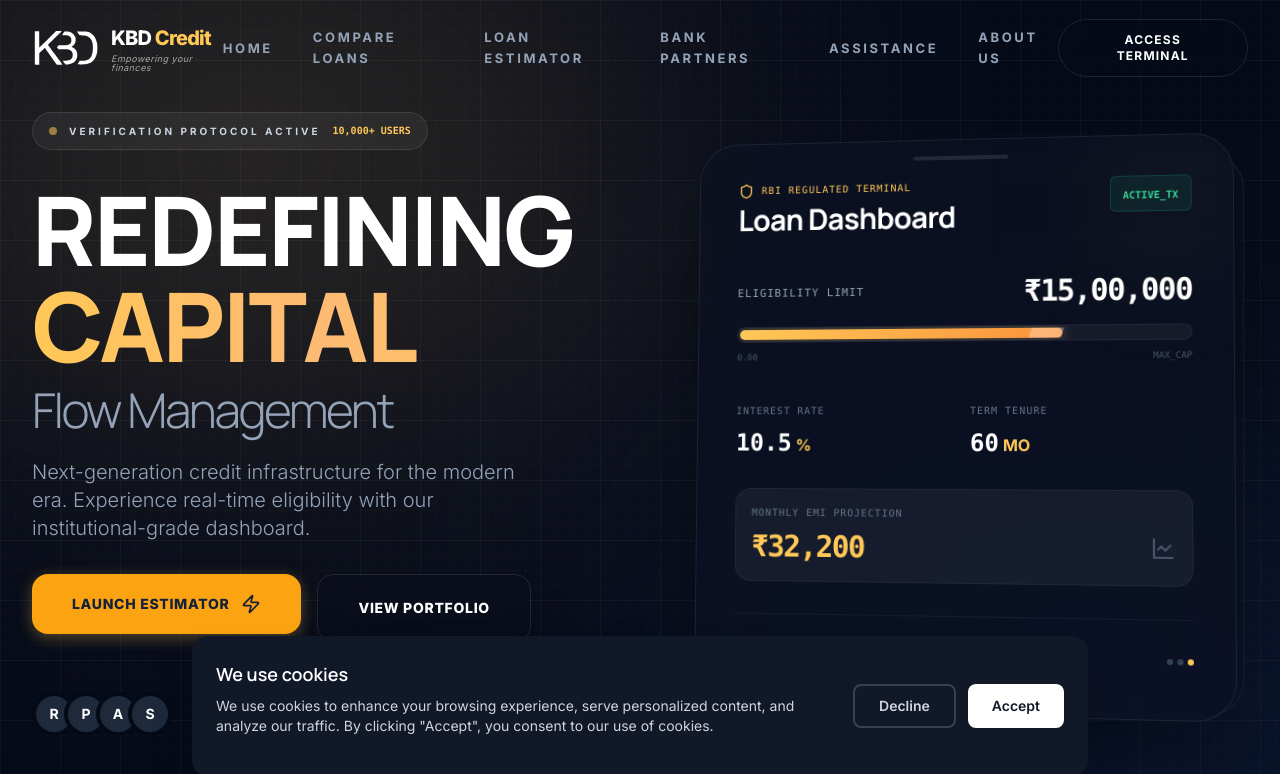
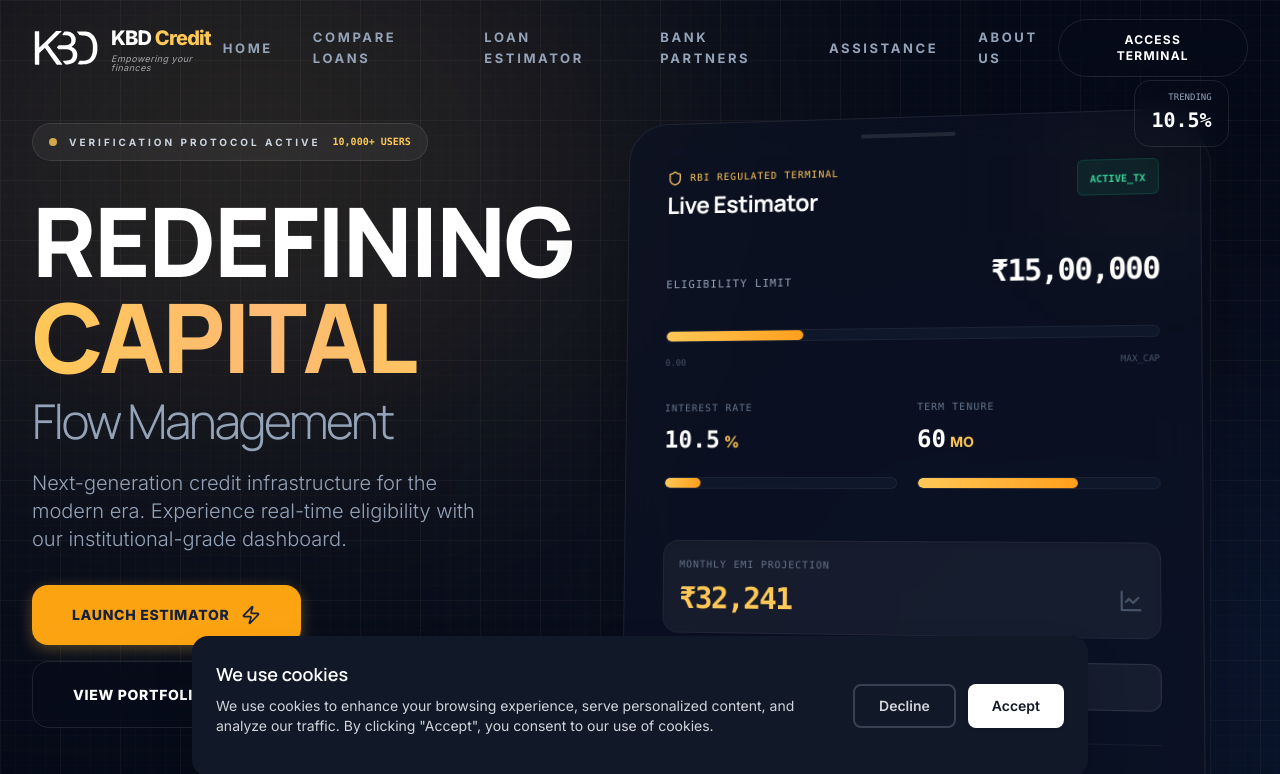
Before and after one commit to kbdcreditsolutions/KBDV2, a Next.js app: page / in a window 1280 px wide. Shown: the top 774 px of the page. Built offline with nearby package versions, Linux system fonts and the light colour scheme.

Commit message:
feat: embed interactive loan estimator into hero section, remove standalone section

```diff
--- a/src/app/page.tsx
+++ b/src/app/page.tsx
@@ -3,7 +3,6 @@
     Hero,
     HowItWorks,
     LoanCategories,
-    LoanEstimator,
     WhyKBD,
     Testimonials,
     CTASection,
@@ -17,7 +16,6 @@
                 <Hero />
                 <HowItWorks />
                 <LoanCategories />
-                <LoanEstimator />
                 <WhyKBD />
                 <Testimonials />
                 <CTASection />
--- a/src/components/home/hero.tsx
+++ b/src/components/home/hero.tsx
@@ -1,11 +1,64 @@
 'use client';
 
 import * as React from 'react';
+import { useState } from 'react';
 import Link from 'next/link';
-import { Zap, Shield, TrendingUp, LineChart } from 'lucide-react';
+import { Zap, Shield, TrendingUp, LineChart, CalendarClock } from 'lucide-react';
 import { motion } from 'framer-motion';
+import { Slider } from '@/components/ui/slider';
+import { Modal } from '@/components/ui/modal';
 
 export const Hero: React.FC = () => {
+    // Loan Estimator State
+    const [amount, setAmount] = useState(1500000);
+    const [rate, setRate] = useState(10.5);
+    const [tenure, setTenure] = useState(60);
+    const [isScheduleOpen, setIsScheduleOpen] = useState(false);
+
+    // EMI Calculation
+    const calculateEMI = () => {
+        const monthlyRate = rate / 12 / 100;
+        const emi =
+            (amount * monthlyRate * Math.pow(1 + monthlyRate, tenure)) /
+            (Math.pow(1 + monthlyRate, tenure) - 1);
+        return Math.round(emi);
+    };
+
+    const emi = calculateEMI();
+
+    // Amortization Schedule
+    const generateSchedule = () => {
+        const schedule = [];
+        let balance = amount;
+        const monthlyRate = rate / 12 / 100;
+        const monthlyEMI = emi;
+
+        for (let i = 1; i <= tenure; i++) {
+            const interest = balance * monthlyRate;
+            const principal = monthlyEMI - interest;
+            const closingBalance = balance - principal;
+
+            schedule.push({
+                month: i,
+                opening: balance,
+                emi: monthlyEMI,
+                interest: interest,
+                principal: principal,
+                closing: closingBalance > 0 ? closingBalance : 0
+            });
+            balance = closingBalance;
+        }
+        return schedule;
+    };
+
+    // Formatters
+    const formatCurrency = (val: number) =>
+        new Intl.NumberFormat("en-IN", {
+            style: "currency",
+            currency: "INR",
+            maximumFractionDigits: 0,
+        }).format(val);
+
     return (
         <section className="relative min-h-screen bg-[#050A18] overflow-hidden">
             {/* Grid Pattern Background */}
@@ -44,7 +97,7 @@
                         initial={{ opacity: 0, y: 20 }}
                         animate={{ opacity: 1, y: 0 }}
                         transition={{ duration: 0.6 }}
-                        className="lg:col-span-6 space-y-8"
+                        className="lg:col-span-5 space-y-8"
                     >
                         {/* Status Badge */}
                         <div className="inline-flex items-center space-x-3 px-4 py-2.5 rounded-full bg-white/5 border border-white/10 backdrop-blur-md">
@@ -115,17 +168,17 @@
                         </div>
                     </motion.div>
 
-                    {/* Right - Dashboard Card */}
+                    {/* Right - Interactive Loan Estimator Widget */}
                     <motion.div
                         initial={{ opacity: 0, scale: 0.95 }}
                         animate={{ opacity: 1, scale: 1 }}
                         transition={{ duration: 0.6, delay: 0.2 }}
-                        className="lg:col-span-6 relative hidden lg:block"
+                        className="lg:col-span-7 relative"
                     >
-                        <div className="relative w-full max-w-[540px] mx-auto">
+                        <div className="relative w-full max-w-[580px] mx-auto lg:ml-auto">
                             {/* Stacked Card Background */}
                             <div
-                                className="absolute inset-0 rounded-[40px] z-0 bg-[rgba(11,17,33,0.4)] backdrop-blur-[10px] border border-white/[0.08]"
+                                className="absolute inset-0 rounded-[30px] lg:rounded-[40px] z-0 bg-[rgba(11,17,33,0.4)] backdrop-blur-[10px] border border-white/[0.08] hidden lg:block"
                                 style={{
                                     transform: 'perspective(1000px) translateZ(-40px) translateX(20px) translateY(10px) rotateY(-5deg)',
                                 }}
@@ -133,7 +186,7 @@
 
                             {/* Main Dashboard Card */}
                             <div
-                                className="relative z-10 rounded-[40px] p-8 lg:p-10 overflow-hidden shadow-[0_50px_100px_-20px_rgba(0,0,0,0.5)] bg-[rgba(11,17,33,0.7)] backdrop-blur-[20px] border border-white/[0.08]"
+                                className="relative z-10 rounded-[30px] lg:rounded-[40px] p-6 sm:p-8 lg:p-10 overflow-hidden shadow-[0_50px_100px_-20px_rgba(0,0,0,0.5)] bg-[rgba(11,17,33,0.7)] backdrop-blur-[20px] border border-white/[0.08]"
                                 style={{
                                     transform: 'perspective(1000px) rotateY(-5deg) rotateX(2deg)',
                                 }}
@@ -145,7 +198,7 @@
                                 <div className="absolute top-4 left-1/2 -translate-x-1/2 w-24 h-1 bg-white/10 rounded-full" />
 
                                 {/* Header */}
-                                <div className="flex justify-between items-start mb-10">
+                                <div className="flex justify-between items-start mb-10 mt-2">
                                     <div>
                                         <div className="flex items-center gap-2 mb-1">
                                             <Shield className="w-4 h-4 text-[#FFC857]" />
@@ -153,84 +206,117 @@
                                                 RBI REGULATED TERMINAL
                                             </span>
                                         </div>
-                                        <h2 className="text-2xl lg:text-3xl font-bold text-white tracking-tight">
-                                            Loan Dashboard
+                                        <h2 className="text-xl lg:text-2xl font-bold text-white tracking-tight">
+                                            Live Estimator
                                         </h2>
                                     </div>
-                                    <div className="bg-emerald-500/10 border border-emerald-500/20 px-3 py-1 rounded-md">
+                                    <div className="bg-emerald-500/10 border border-emerald-500/20 px-3 py-1 rounded-md hidden sm:block">
                                         <span className="text-[10px] font-mono font-bold text-emerald-400">
                                             ACTIVE_TX
                                         </span>
                                     </div>
                                 </div>
 
-                                {/* Eligibility Meter */}
-                                <div className="mb-10">
-                                    <div className="flex justify-between items-center mb-4">
+                                {/* Main Limit Section */}
+                                <div className="mb-8">
+                                    <div className="flex justify-between items-end mb-4">
                                         <span className="text-[11px] font-mono uppercase tracking-widest text-slate-400">
                                             Eligibility Limit
                                         </span>
-                                        <span className="text-2xl lg:text-3xl font-bold text-white font-mono tracking-tighter">
-                                            ₹15,00,000
+                                        <span className="text-2xl lg:text-3xl font-bold text-white font-mono tracking-tighter tabular-nums">
+                                            {formatCurrency(amount)}
                                         </span>
                                     </div>
-                                    <div className="relative h-4 bg-white/5 rounded-full overflow-hidden border border-white/5 p-[2px]">
-                                        <div className="absolute inset-y-[2px] left-[2px] bg-gradient-to-r from-[#FFC857] to-orange-400 rounded-full w-[72%] shadow-[0_0_15px_rgba(255,200,87,0.4)]">
-                                            <div className="absolute top-0 right-0 bottom-0 w-8 bg-white/30 skew-x-[-20deg]" />
-                                        </div>
-                                    </div>
+
+                                    {/* Eligibility Slider */}
+                                    <Slider
+                                        min={100000}
+                                        max={5000000}
+                                        step={10000}
+                                        value={amount}
+                                        onChange={(e) => setAmount(Number(e.target.value))}
+                                        className="h-10"
+                                    />
+
                                     <div className="flex justify-between mt-2">
                                         <span className="text-[9px] font-mono text-slate-600">0.00</span>
                                         <span className="text-[9px] font-mono text-slate-600">MAX_CAP</span>
                                     </div>
                                 </div>
 
-                                {/* Stats Grid */}
-                                <div className="grid grid-cols-2 gap-5">
+                                {/* Metrics Grid */}
+                                <div className="grid grid-cols-2 gap-4 lg:gap-5">
+                                    {/* Interest Rate */}
                                     <div className="space-y-2 group">
                                         <div className="text-[10px] font-mono uppercase tracking-widest text-slate-500">
                                             Interest Rate
                                         </div>
                                         <div className="flex items-baseline gap-1">
-                                            <span className="text-2xl font-bold text-white font-mono">10.5</span>
+                                            <span className="text-xl lg:text-2xl font-bold text-white font-mono tabular-nums">{rate.toFixed(1)}</span>
                                             <span className="text-[#FFC857] font-bold">%</span>
                                         </div>
+                                        <Slider
+                                            min={8}
+                                            max={24}
+                                            step={0.1}
+                                            value={rate}
+                                            onChange={(e) => setRate(Number(e.target.value))}
+                                            className="py-2"
+                                        />
                                         <div className="h-0.5 w-0 group-hover:w-full transition-all duration-500 opacity-50 bg-gradient-to-r from-[#FFC857] to-transparent" />
                                     </div>
 
+                                    {/* Tenure */}
                                     <div className="space-y-2 group">
                                         <div className="text-[10px] font-mono uppercase tracking-widest text-slate-500">
                                             Term Tenure
                                         </div>
                                         <div className="flex items-baseline gap-1">
-                                            <span className="text-2xl font-bold text-white font-mono">60</span>
-                                            <span className="text-[#FFC857] font-bold">MO</span>
+                                            <span className="text-xl lg:text-2xl font-bold text-white font-mono tabular-nums">{tenure}</span>
+                                            <span className="text-[#FFC857] font-bold text-sm">MO</span>
                                         </div>
+                                        <Slider
+                                            min={12}
+                                            max={84}
+                                            step={6}
+                                            value={tenure}
+                                            onChange={(e) => setTenure(Number(e.target.value))}
+                                            className="py-2"
+                                        />
                                         <div className="h-0.5 w-0 group-hover:w-full transition-all duration-500 opacity-50 bg-gradient-to-r from-[#FFC857] to-transparent" />
                                     </div>
 
                                     {/* EMI Card */}
-                                    <div className="col-span-2 space-y-2 bg-white/5 p-4 rounded-2xl border border-white/5">
+                                    <div className="col-span-2 space-y-2 bg-white/5 p-4 rounded-2xl border border-white/5 shadow-inner mt-2">
                                         <div className="text-[10px] font-mono uppercase tracking-widest text-slate-500">
                                             Monthly EMI Projection
                                         </div>
                                         <div className="flex items-baseline justify-between">
-                                            <span className="text-3xl font-extrabold text-[#FFC857] font-mono tracking-tighter">
-                                                ₹32,200
+                                            <span className="text-2xl sm:text-3xl font-extrabold text-[#FFC857] font-mono tracking-tighter tabular-nums">
+                                                {formatCurrency(emi)}
                                             </span>
-                                            <LineChart className="w-6 h-6 text-slate-600" />
+                                            <LineChart className="w-5 h-5 lg:w-6 lg:h-6 text-slate-600" />
                                         </div>
                                     </div>
                                 </div>
 
+                                {/* View Schedule Button */}
+                                <button
+                                    onClick={() => setIsScheduleOpen(true)}
+                                    className="w-full mt-6 py-3 px-4 rounded-xl border border-white/10 bg-white/5 hover:bg-white/10 flex items-center justify-center gap-2 text-sm font-bold text-white transition-all group focus:outline-none focus:ring-2 focus:ring-[#FFC857]/50"
+                                >
+                                    <CalendarClock className="w-4 h-4 text-[#FFC857] group-hover:scale-110 transition-transform" />
+                                    <span>View Amortization Schedule</span>
+                                </button>
+
                                 {/* Footer */}
                                 <div className="mt-8 pt-6 border-t border-white/5 flex items-center justify-between">
                                     <div className="flex items-center gap-3">
-                                        <div className="w-8 h-8 rounded-full bg-blue-500/20 flex items-center justify-center">
+                                        <div className="w-8 h-8 rounded-full bg-blue-500/10 flex items-center justify-center hidden sm:flex">
                                             <TrendingUp className="w-4 h-4 text-blue-400" />
                                         </div>
-                                        <span className="text-[10px] font-mono text-slate-500 uppercase leading-tight">
-                                            Data integrity verified via<br />secure node 812-X
+                                        <span className="text-[9px] font-mono text-slate-500 uppercase leading-tight">
+                                            Calculations are estimates<br />Actual rates may vary
                                         </span>
                                     </div>
                                     <div className="flex gap-1">
@@ -242,7 +328,22 @@
                             </div>
 
                             {/* Floating Badge */}
-                            <div className="absolute -bottom-4 -left-4 z-20 px-5 py-3 rounded-2xl border border-white/10 shadow-2xl backdrop-blur-md bg-[linear-gradient(180deg,rgba(255,255,255,0.1)_0%,rgba(255,255,255,0)_100%),rgba(255,255,255,0.05)]">
+                            <motion.div
+                                initial={{ x: 20, opacity: 0 }}
+                                animate={{ x: 0, opacity: 1 }}
+                                transition={{ delay: 1, type: "spring" }}
+                                className="absolute -top-6 -right-6 lg:-top-8 lg:-right-8 z-20 px-4 py-3 rounded-2xl border border-white/10 shadow-2xl backdrop-blur-md bg-[linear-gradient(180deg,rgba(255,255,255,0.1)_0%,rgba(255,255,255,0)_100%),rgba(255,255,255,0.05)] hidden md:block"
+                            >
+                                <div className="text-[9px] font-mono text-slate-400 mb-1 leading-none text-right">TRENDING</div>
+                                <div className="flex items-center gap-1 justify-end">
+                                    <div className="text-xl font-bold text-white font-mono">
+                                        {rate.toFixed(1)}%
+                                    </div>
+                                </div>
+                            </motion.div>
+
+                            {/* Floating Live Offers Badge */}
+                            <div className="absolute -bottom-4 -left-4 z-20 px-5 py-3 rounded-2xl border border-white/10 shadow-2xl backdrop-blur-md bg-[linear-gradient(180deg,rgba(255,255,255,0.1)_0%,rgba(255,255,255,0)_100%),rgba(255,255,255,0.05)] hidden md:block">
                                 <div className="text-[9px] font-mono text-slate-400 mb-1">LIVE_OFFERS</div>
                                 <div className="text-2xl font-bold text-white">
                                     06<span className="text-xs text-emerald-400 ml-1">↑</span>
@@ -252,6 +353,47 @@
                     </motion.div>
                 </div>
             </div>
+
+            {/* Schedule Modal */}
+            <Modal isOpen={isScheduleOpen} onClose={() => setIsScheduleOpen(false)} title="Amortization Schedule">
+                <div className="space-y-4 max-h-[70vh] overflow-y-auto">
+                    <div className="flex justify-between items-center bg-gray-50 p-4 rounded-xl sticky top-0 z-10 shadow-sm border border-gray-100">
+                        <div>
+                            <p className="text-xs text-gray-500 uppercase font-bold tracking-wider mb-1">Loan Amount</p>
+                            <p className="font-bold text-lg text-gray-900 font-mono tracking-tight">{formatCurrency(amount)}</p>
+                        </div>
+                        <div className="text-right">
+                            <p className="text-xs text-gray-500 uppercase font-bold tracking-wider mb-1">Total Interest</p>
+                            <p className="font-bold text-lg text-orange-500 font-mono tracking-tight">
+                                {formatCurrency((emi * tenure) - amount)}
+                            </p>
+                        </div>
+                    </div>
+
+                    <div className="border border-gray-200 rounded-xl overflow-hidden shadow-sm">
+                        <table className="w-full text-sm text-left whitespace-nowrap">
+                            <thead className="bg-[#050A18] text-white">
+                                <tr>
+                                    <th className="px-4 py-3 font-medium text-xs tracking-wider uppercase text-slate-300">Mo</th>
+                                    <th className="px-4 py-3 font-medium text-xs tracking-wider uppercase text-slate-300">Principal</th>
+                                    <th className="px-4 py-3 font-medium text-xs tracking-wider uppercase text-slate-300">Interest</th>
+                                    <th className="px-4 py-3 font-medium text-xs tracking-wider uppercase text-slate-300 text-right">Balance</th>
+                                </tr>
+                            </thead>
+                            <tbody className="divide-y divide-gray-100 bg-white">
+                                {generateSchedule().map((row) => (
+                                    <tr key={row.month} className="hover:bg-slate-50 transition-colors">
+                                        <td className="px-4 py-3 font-medium text-slate-900 font-mono">{row.month}</td>
+                                        <td className="px-4 py-3 font-mono text-emerald-600">₹{Math.round(row.principal).toLocaleString("en-IN")}</td>
+                                        <td className="px-4 py-3 font-mono text-orange-500">₹{Math.round(row.interest).toLocaleString("en-IN")}</td>
+                                        <td className="px-4 py-3 font-mono text-slate-500 text-right">₹{Math.round(row.closing).toLocaleString("en-IN")}</td>
+                                    </tr>
+                                ))}
+                            </tbody>
+                        </table>
+                    </div>
+                </div>
+            </Modal>
         </section>
     );
 };
```
